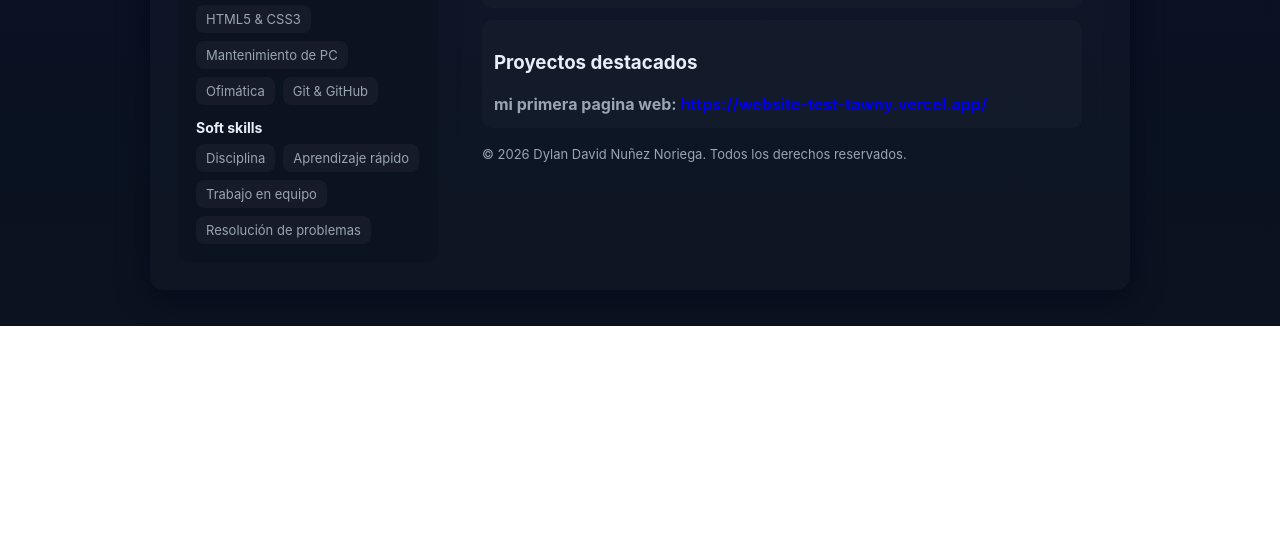
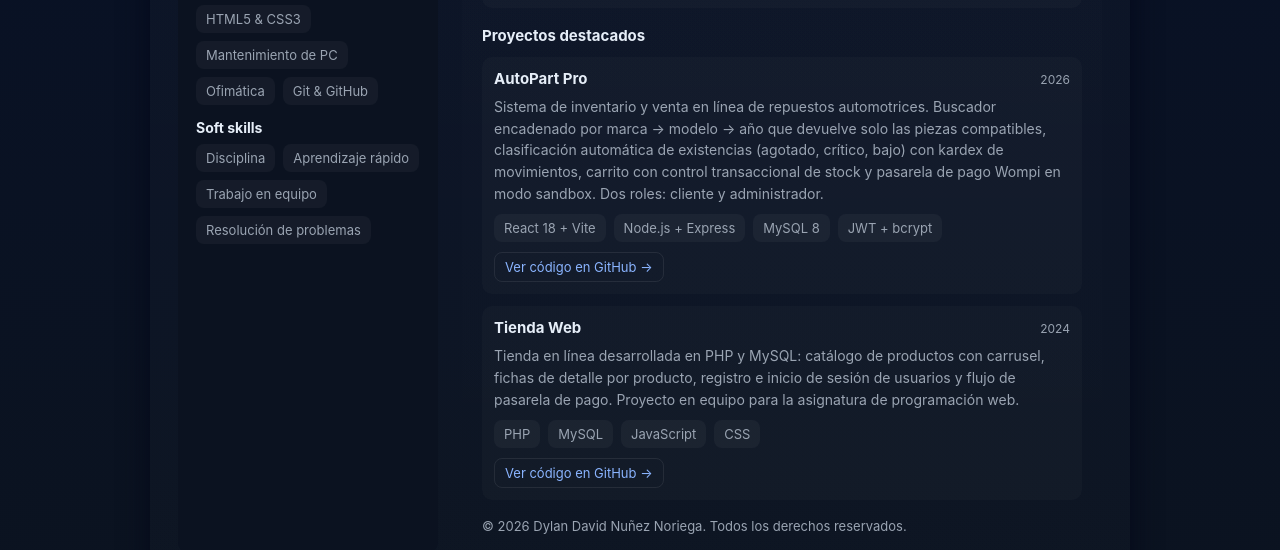
Before and after one commit to BELICUS/Portafolio, a plain HTML site: page index.html in a window 1280 px wide. Shown: the part 649-1199 px from the top of the page. Before the commit the page ends 975 px from the top, so only its background shows below. Drawn offline with Linux system fonts and the light colour scheme.

Commit message:
Agregar proyectos AutoPart Pro y Tienda Web, quitar enlace roto
- Reemplaza el link muerto a website-test-tawny.vercel.app (404)
- Agrega tarjetas de proyecto con descripcion, stack y enlace al repo
- Convierte en enlaces las URLs planas de la vista practicante
- Titulo y meta description para SEO

Co-Authored-By: Claude Opus 5 <noreply@anthropic.com>

```diff
--- a/css.css
+++ b/css.css
@@ -28,3 +28,14 @@
     footer{margin-top:18px;color:var(--muted);font-size:13px}
 
     @media (max-width:820px){.wrap{grid-template-columns:1fr;padding:16px}.two-cols{grid-template-columns:1fr}.aside{order:2}}
+
+    /* --- Proyectos destacados --- */
+    .project{margin-top:12px}
+    .project-head{display:flex;align-items:baseline;justify-content:space-between;gap:10px}
+    .project h4{margin:0;font-size:15px;color:#e6eef8}
+    .project .year{color:var(--muted);font-size:12px;white-space:nowrap}
+    .project p{margin:8px 0 10px;color:var(--muted);line-height:1.55;font-size:14px}
+    .project .skill-list{margin-bottom:10px}
+    .project-links a{display:inline-block;font-size:13px;color:#8ab4ff;text-decoration:none;
+      border:1px solid rgba(255,255,255,0.08);padding:6px 10px;border-radius:8px}
+    .project-links a:hover{background:var(--glass);color:#fff}
--- a/index.html
+++ b/index.html
@@ -3,7 +3,8 @@
 <head>
   <meta charset="utf-8" />
   <meta name="viewport" content="width=device-width, initial-scale=1" />
-  <title>Portafolio</title>
+  <title>Dylan Nuñez — Portafolio</title>
+  <meta name="description" content="Portafolio de Dylan David Nuñez Noriega, estudiante de Ingeniería de Software en Santa Marta. Proyectos web: AutoPart Pro y Tienda Web." />
   <link rel="stylesheet" href="css.css">
   <link rel="icon" type="image/x-icon" href="img/icono.png">
   <script src="javascript.js" defer></script>
@@ -64,8 +65,8 @@
           </div>
           <div class="card">
             <h3>Experiencia</h3>
-            <p><strong>reserva de salas de reunion</strong><br><br>https://github.com/BELICUS/pro</p>
-            <p style="margin-top:8px"><strong>Buscador de libros</strong><br><br>https://github.com/BELICUS/biblioteca</p>
+            <p><strong>Reserva de salas de reunión</strong><br><a href="https://github.com/BELICUS/pro" target="_blank" rel="noopener noreferrer">github.com/BELICUS/pro</a></p>
+            <p style="margin-top:8px"><strong>Buscador de libros</strong><br><a href="https://github.com/BELICUS/biblioteca" target="_blank" rel="noopener noreferrer">github.com/BELICUS/biblioteca</a></p>
           </div>
         </div>
 
@@ -98,9 +99,48 @@
           <h3>Resultados esperados</h3>
           <p>Rápida adaptación a flujos de trabajo, entrega de tareas en plazos cortos y comunicación constante con el equipo para mejorar procesos.</p>
         </div>
-         <div class="section card" style="margin-top:12px">
-          <h3>Proyectos destacados</h3>
-          <p><strong>mi primera pagina web: <a href="https://website-test-tawny.vercel.app/" target="_blank" rel="noopener noreferrer">https://website-test-tawny.vercel.app/</a></strong></p>
+        <div class="section" style="margin-top:18px">
+          <h3 style="font-size:15px;margin:0 0 10px">Proyectos destacados</h3>
+
+          <article class="card project">
+            <div class="project-head">
+              <h4>AutoPart Pro</h4>
+              <span class="year">2026</span>
+            </div>
+            <p>Sistema de inventario y venta en línea de repuestos automotrices. Buscador
+            encadenado por marca &rarr; modelo &rarr; año que devuelve solo las piezas compatibles,
+            clasificación automática de existencias (agotado, crítico, bajo) con kardex de
+            movimientos, carrito con control transaccional de stock y pasarela de pago Wompi en
+            modo sandbox. Dos roles: cliente y administrador.</p>
+            <div class="skill-list">
+              <span class="skill">React 18 + Vite</span>
+              <span class="skill">Node.js + Express</span>
+              <span class="skill">MySQL 8</span>
+              <span class="skill">JWT + bcrypt</span>
+            </div>
+            <div class="project-links">
+              <a href="https://github.com/BELICUS/Autopartpro" target="_blank" rel="noopener noreferrer">Ver código en GitHub &rarr;</a>
+            </div>
+          </article>
+
+          <article class="card project">
+            <div class="project-head">
+              <h4>Tienda Web</h4>
+              <span class="year">2024</span>
+            </div>
+            <p>Tienda en línea desarrollada en PHP y MySQL: catálogo de productos con carrusel,
+            fichas de detalle por producto, registro e inicio de sesión de usuarios y flujo de
+            pasarela de pago. Proyecto en equipo para la asignatura de programación web.</p>
+            <div class="skill-list">
+              <span class="skill">PHP</span>
+              <span class="skill">MySQL</span>
+              <span class="skill">JavaScript</span>
+              <span class="skill">CSS</span>
+            </div>
+            <div class="project-links">
+              <a href="https://github.com/BELICUS/tienda-web" target="_blank" rel="noopener noreferrer">Ver código en GitHub &rarr;</a>
+            </div>
+          </article>
         </div>
       </div>
 
```
